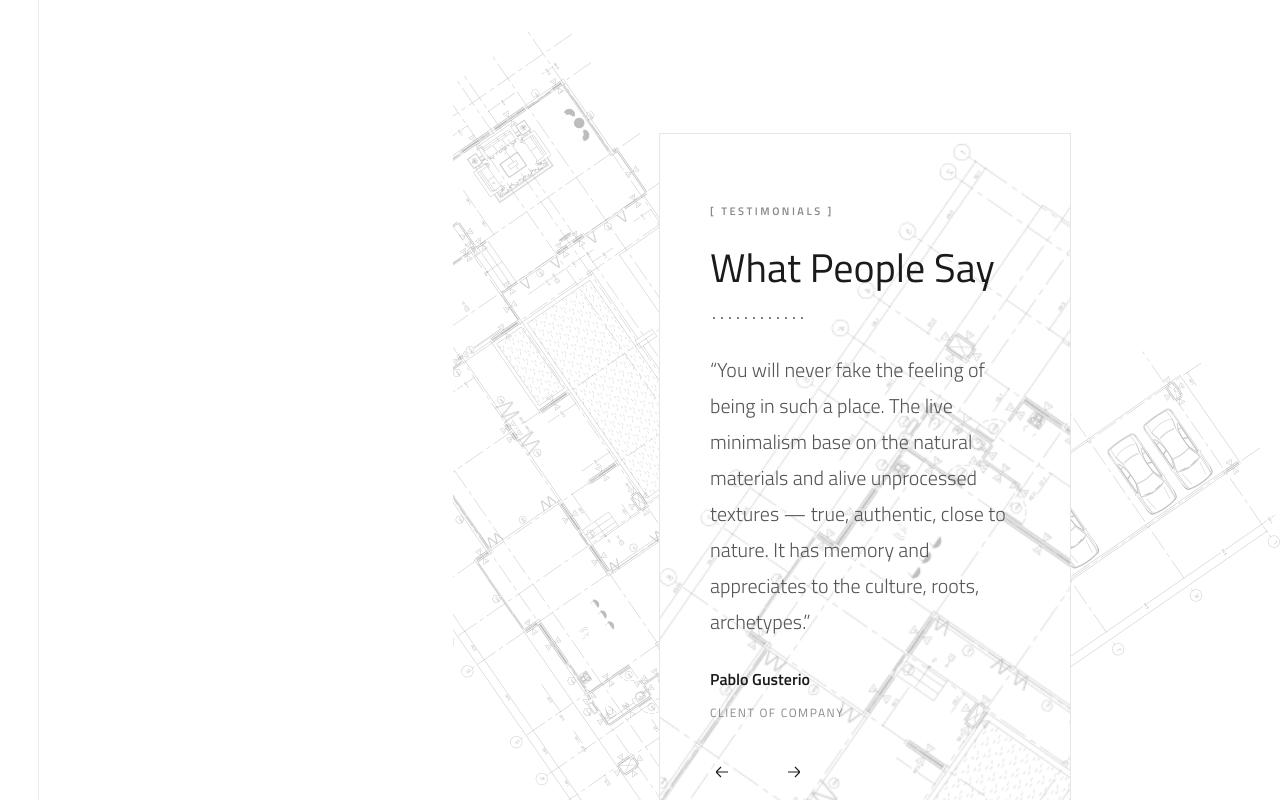
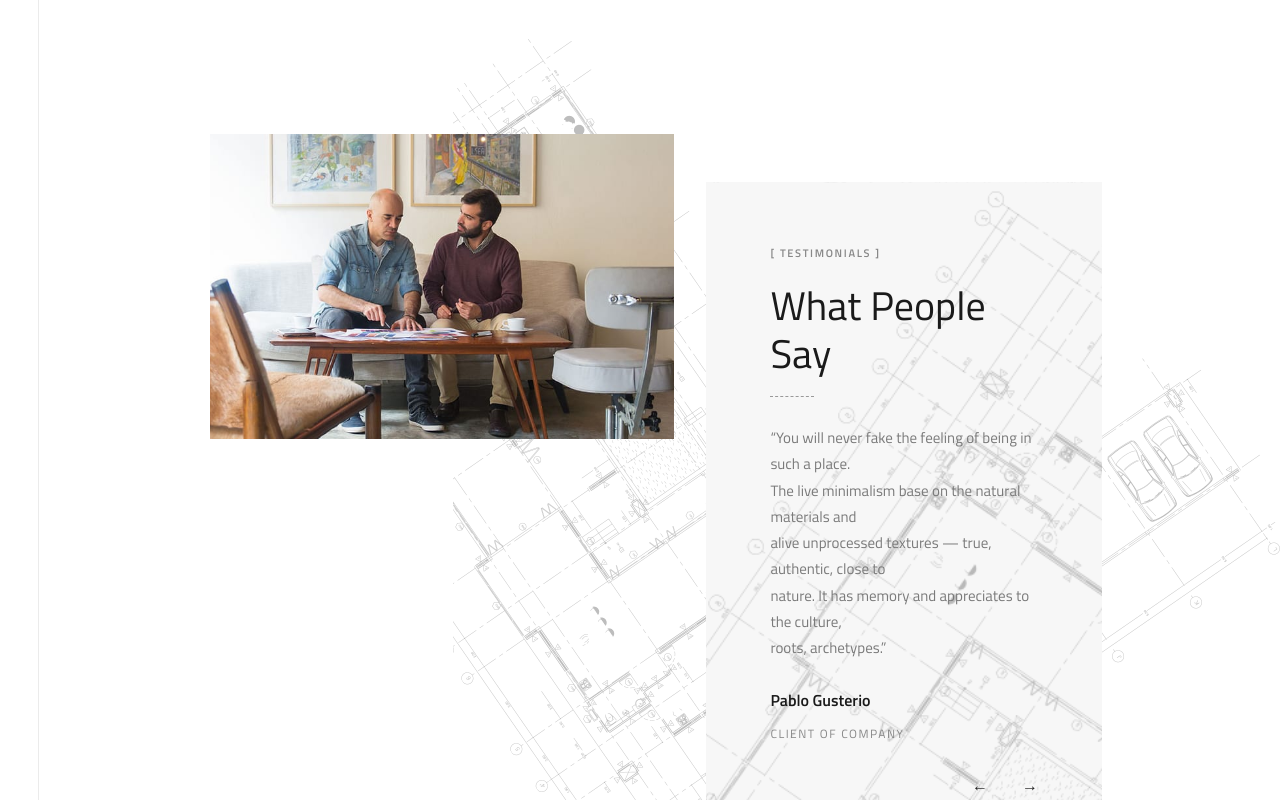
Before and after one commit to Kalandhar01/Siva_con, a Next.js app: page / in a window 1280 px wide. Shown: the part 5020-5820 px from the top of the page. Built offline with nearby package versions, Linux system fonts and the light colour scheme.

Commit message:
feat: rebuild testimonials section per reference

```diff
--- a/src/components/Testimonials.tsx
+++ b/src/components/Testimonials.tsx
@@ -1,6 +1,7 @@
 "use client";
 
 import { useEffect, useState } from "react";
+import Image from "next/image";
 import { testimonials } from "@/lib/site-data";
 
 export default function Testimonials() {
@@ -17,6 +18,11 @@ export default function Testimonials() {
 
   const t = testimonials[index];
 
+  const formattedQuote =
+    index === 0
+      ? "You will never fake the feeling of being in such a place.\nThe live minimalism base on the natural materials and\nalive unprocessed textures — true, authentic, close to\nnature. It has memory and appreciates to the culture,\nroots, archetypes."
+      : t.quote;
+
   return (
     <section
       id="testimonials"
@@ -29,56 +35,107 @@ export default function Testimonials() {
         backgroundPosition: "right center",
         backgroundRepeat: "no-repeat",
         backgroundBlendMode: "multiply",
-        opacity: 1,
       }}
     >
       <div className="relative mx-auto px-6 md:px-[210px]" style={{ maxWidth: "none" }}>
-        <div className="grid grid-cols-1 lg:grid-cols-2 gap-10 items-center">
-          <div />
+        <div className="grid grid-cols-1 lg:grid-cols-[54%_46%] gap-8 items-start">
+          {/* Left — wide landscape photo, positioned higher */}
+          <div className="reveal" data-reveal>
+            <div style={{ aspectRatio: "16 / 10.5", overflow: "hidden" }}>
+              <Image
+                src="/sivra/testimonial-left.jpg"
+                alt=""
+                width={716}
+                height={466}
+                className="w-full h-full object-cover"
+                style={{ display: "block" }}
+              />
+            </div>
+          </div>
+
+          {/* Right — marble testimonial panel, shifted down */}
           <div
             data-reveal
-            className="reveal relative"
+            className="reveal relative lg:mt-12"
             style={{
-              background: "#ffffff",
+              background: "#F7F7F7",
               backgroundImage: "url(/sivra/marble-bg.png)",
               backgroundSize: "cover",
               backgroundPosition: "center",
-              padding: "60px 50px 50px",
+              padding: "56px 64px",
               minHeight: 520,
-              boxShadow: "0 0 0 1px #e6e6e6",
             }}
           >
-            <span className="eyebrow">[ Testimonials ]</span>
-            <h2 className="section-title" style={{ marginTop: 18 }}>
+            <span
+              style={{
+                fontFamily: '"Titillium Web", sans-serif',
+                fontSize: 11,
+                fontWeight: 600,
+                textTransform: "uppercase",
+                letterSpacing: "0.15em",
+                color: "#888888",
+                display: "block",
+                marginBottom: 14,
+              }}
+            >
+              [ TESTIMONIALS ]
+            </span>
+            <h2
+              style={{
+                fontFamily: '"Titillium Web", sans-serif',
+                fontSize: 40,
+                fontWeight: 400,
+                color: "#1A1A1A",
+                lineHeight: 1.2,
+                marginBottom: 18,
+              }}
+            >
               What People Say
             </h2>
-            <div className="dot-sep" style={{ marginTop: 22 }} />
+            <div
+              style={{
+                width: 44,
+                height: 1,
+                borderTop: "1px dashed #999999",
+                marginBottom: 28,
+              }}
+            />
 
             <div
               style={{
-                marginTop: 30,
                 opacity: fade ? 1 : 0,
                 transform: fade ? "none" : "translateY(10px)",
                 transition: "opacity 0.4s ease, transform 0.4s ease",
               }}
             >
-              <p className="testimonial-quote" style={{ color: "#555555" }}>
-                “{t.quote}”
+              <p
+                style={{
+                  fontFamily: '"Titillium Web", sans-serif',
+                  fontSize: 15,
+                  color: "#7A7A7A",
+                  lineHeight: 1.75,
+                  margin: 0,
+                  whiteSpace: "pre-line",
+                }}
+              >
+                “{formattedQuote}”
               </p>
+            </div>
+
             <div style={{ marginTop: 24 }}>
               <div
                 style={{
-                    fontFamily: "var(--font-titillium)",
+                  fontFamily: '"Titillium Web", sans-serif',
                   fontSize: 16,
                   fontWeight: 600,
-                    color: "#1a1a1a",
+                  color: "#1A1A1A",
                 }}
               >
                 {t.name}
               </div>
               <div
                 style={{
-                    fontFamily: "var(--font-titillium)",
+                  fontFamily: '"Titillium Web", sans-serif',
                   fontSize: 12,
                   fontWeight: 400,
                   color: "#888888",
@@ -90,30 +147,40 @@ export default function Testimonials() {
                 {t.role}
               </div>
             </div>
-            </div>
 
-            <div className="flex gap-4" style={{ marginTop: 30 }}>
+            <div className="flex gap-4" style={{ marginTop: 28, justifyContent: "flex-end" }}>
               <button
                 type="button"
                 onClick={() => go(-1)}
                 aria-label="Previous testimonial"
-                className="flex items-center justify-center transition-opacity hover:opacity-60"
-                style={{ width: 40, height: 28 }}
+                style={{
+                  background: "transparent",
+                  border: "none",
+                  cursor: "pointer",
+                  color: "#222222",
+                  fontSize: 16,
+                  padding: 0,
+                  lineHeight: 1,
+                }}
               >
-                <svg width="28" height="12" viewBox="0 0 28 12" fill="none" stroke="#1a1a1a" strokeWidth="1.2">
-                  <path d="M12 6H0M0 6l5-5M0 6l5 5" />
-                </svg>
+                ←
               </button>
               <button
                 type="button"
                 onClick={() => go(1)}
                 aria-label="Next testimonial"
-                className="flex items-center justify-center transition-opacity hover:opacity-60"
-                style={{ width: 40, height: 28 }}
+                style={{
+                  background: "transparent",
+                  border: "none",
+                  cursor: "pointer",
+                  color: "#222222",
+                  fontSize: 16,
+                  padding: 0,
+                  lineHeight: 1,
+                  marginLeft: 18,
+                }}
               >
-                <svg width="28" height="12" viewBox="0 0 28 12" fill="none" stroke="#1a1a1a" strokeWidth="1.2">
-                  <path d="M16 6h12M28 6l-5-5M28 6l-5 5" />
-                </svg>
+                →
               </button>
             </div>
           </div>
```
Also changed, not shown: public/sivra/testimonial-left.jpg (added). Lines whose indentation alone changed are shown as unchanged.
